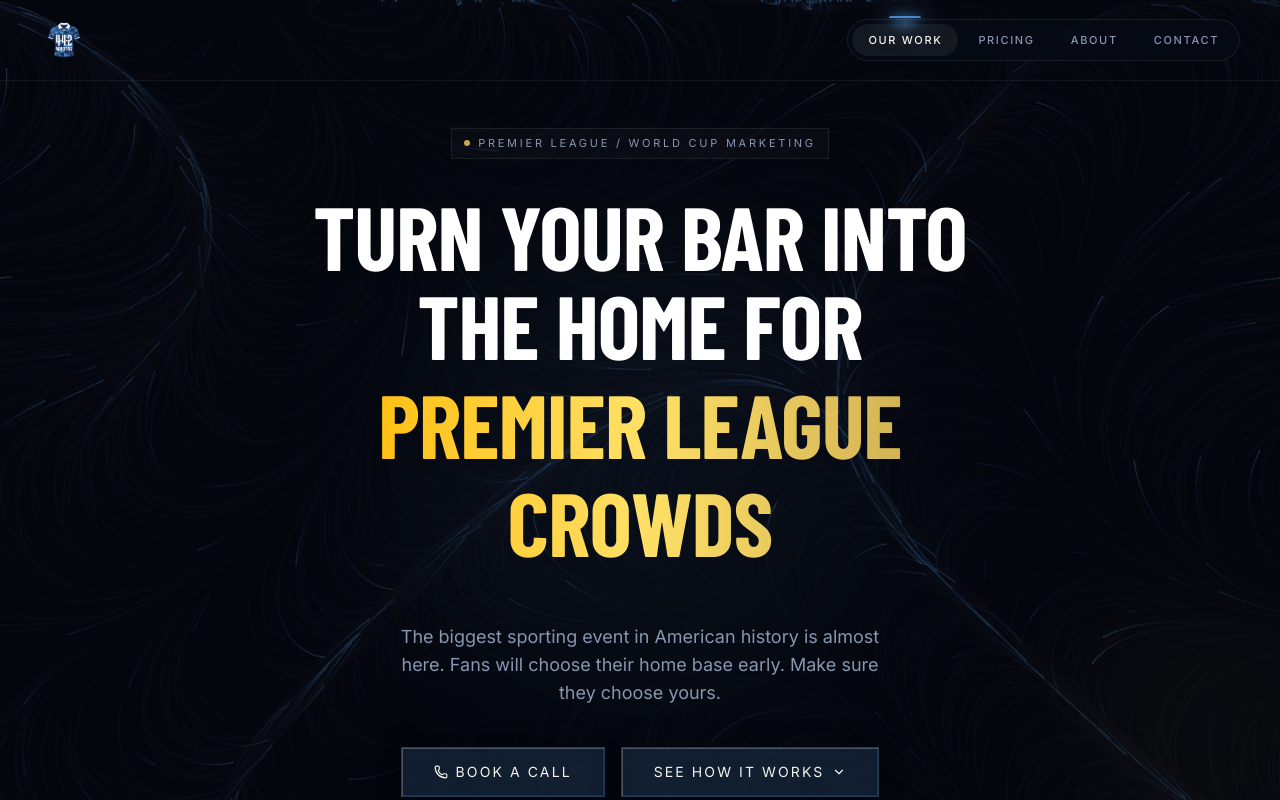
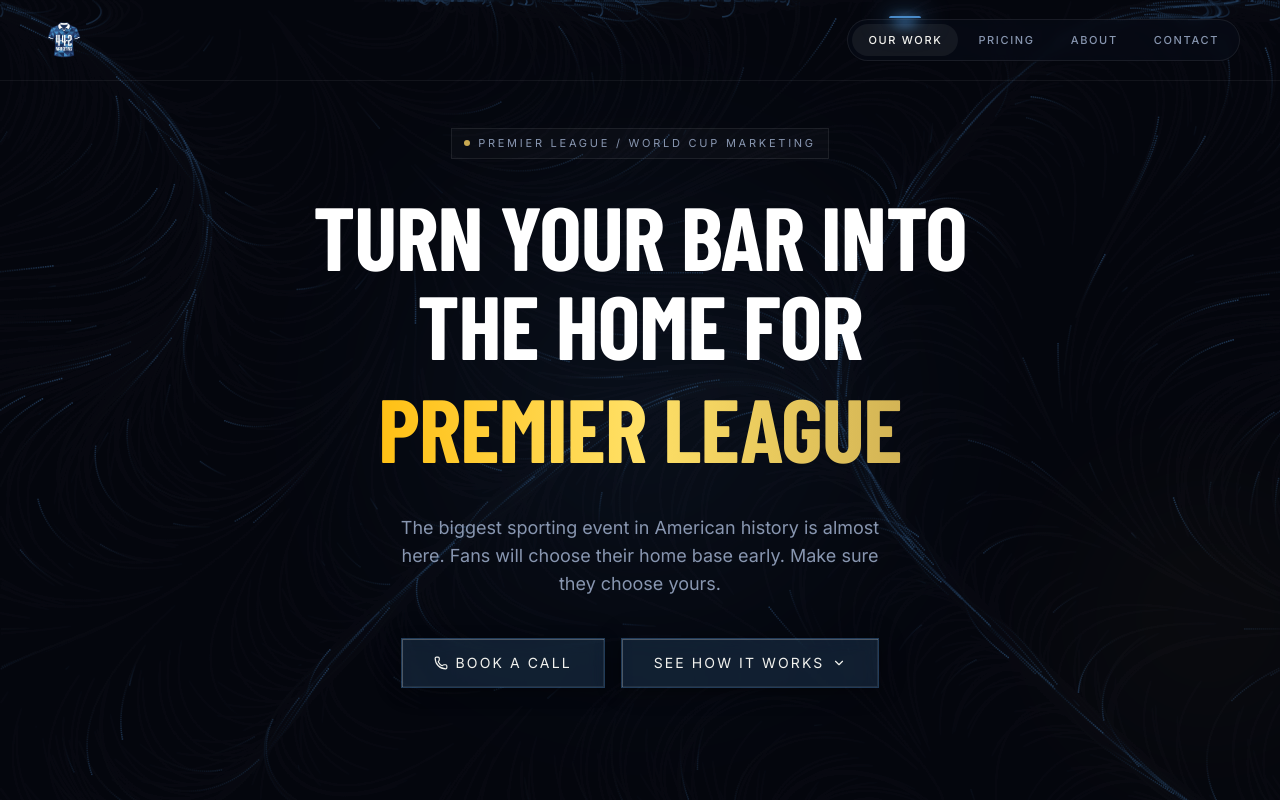
Before and after one commit to seanodowd7/offical442website, a Next.js app: page / in a window 1280 px wide. Shown: the top 800 px of the page. Built offline with nearby package versions, Linux system fonts and the light colour scheme; a web font is replaced by a local one.

Commit message:
Simplify rotating phrases to single-line — no more size/gap issues

```diff
--- a/components/ui/animated-hero.tsx
+++ b/components/ui/animated-hero.tsx
@@ -9,9 +9,9 @@
 const titles = [
   "packed matchdays",
   "soccer fans",
-  "Premier League crowds",
-  "Champions League nights",
-  "World Cup traffic",
+  "Premier League",
+  "Champions League",
+  "The World Cup",
 ];
 
 // Isolated component — its state changes never re-render the static headline
@@ -28,7 +28,7 @@
   return (
     <div
       className="relative mt-1 w-full overflow-hidden"
-      style={{ height: "clamp(5.5rem, 17vw, 14rem)" }}
+      style={{ height: "clamp(2.8rem, 8.5vw, 8rem)" }}
     >
       <AnimatePresence mode="wait">
         <motion.span
@@ -37,12 +37,12 @@
           animate={{ opacity: 1, y: 0 }}
           exit={{ opacity: 0, y: "-80%" }}
           transition={{ duration: 0.45, ease: [0.22, 1, 0.36, 1] }}
-          className="absolute inset-0 flex items-start justify-center font-display font-extrabold uppercase"
+          className="absolute inset-0 flex items-center justify-center font-display font-extrabold uppercase"
           style={{
             fontSize: "clamp(2.2rem, 7vw, 6.5rem)",
             letterSpacing: "-0.01em",
-            lineHeight: 1.1,
-            textAlign: "center",
+            lineHeight: 1.0,
+            whiteSpace: "nowrap",
             background: "linear-gradient(90deg, #FFB800, #FFE066, #C8A951)",
             WebkitBackgroundClip: "text",
             WebkitTextFillColor: "transparent",
```
Lines whose indentation alone changed are shown as unchanged.
